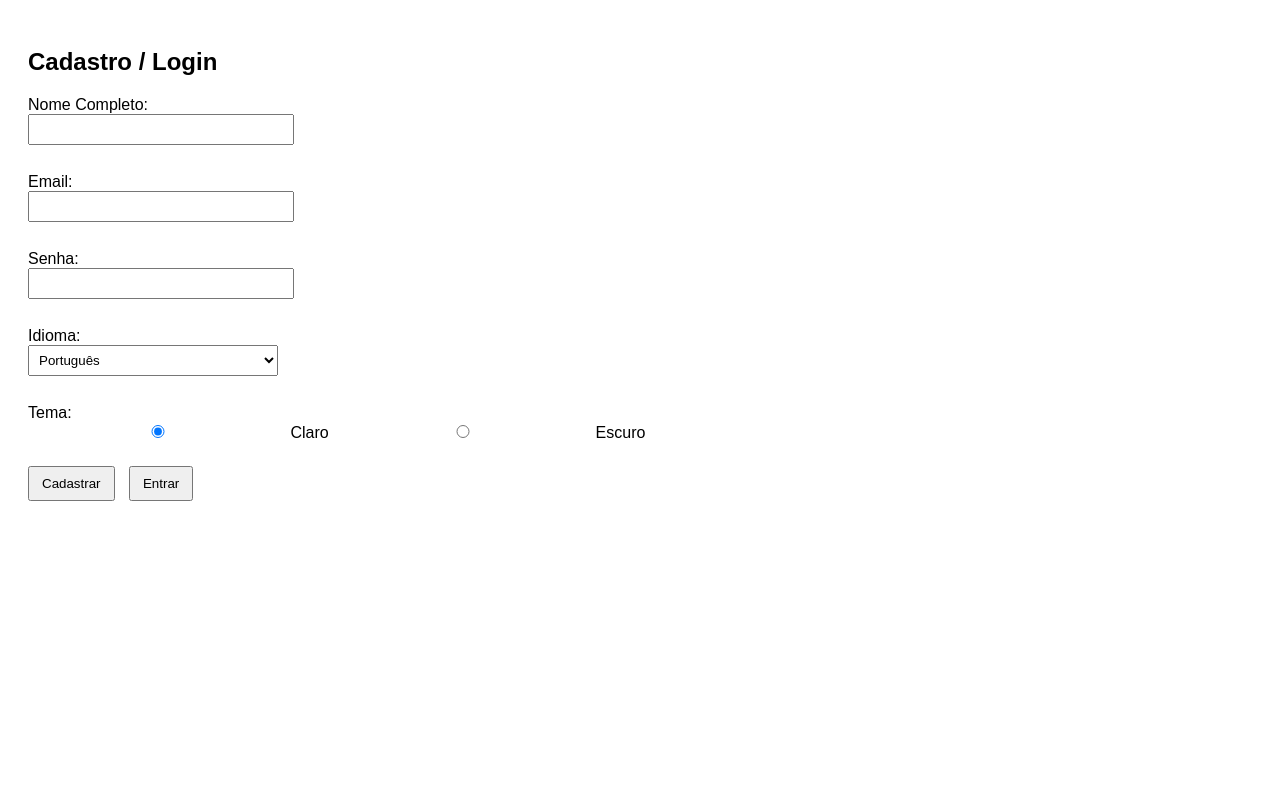
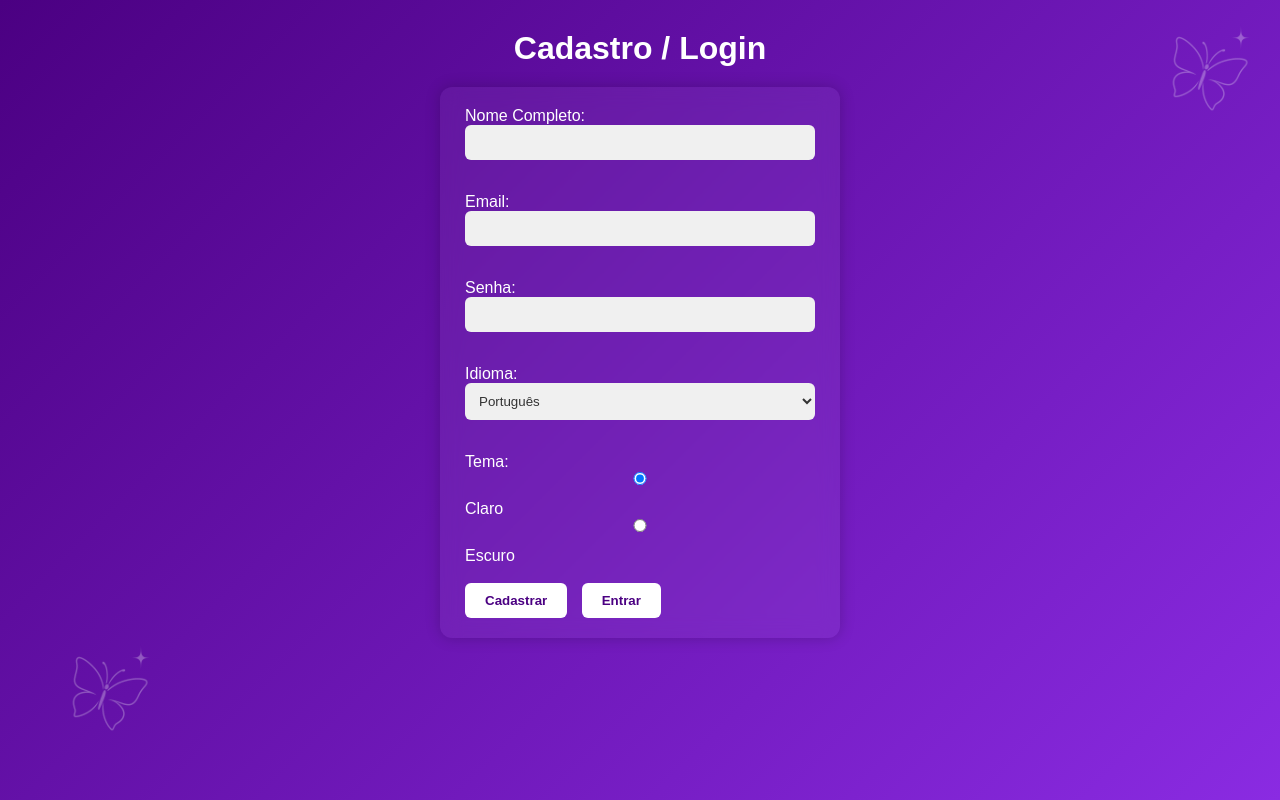
Before and after one commit to Tkr7-Alice/Sistema_Memoria_Poo, a PHP site: page / in a window 1280 px wide. Run offline with PHP 8.4, Linux system fonts and the light colour scheme.

Commit message:
Atualizando códigos abertos4

```diff
--- a/assets/style.css
+++ b/assets/style.css
@@ -1,34 +1,98 @@
+/* Reset básico */
+* {
+    margin: 0;
+    padding: 0;
+    box-sizing: border-box;
+}
+
+/* Fundo com degradê roxo */
 body {
     font-family: Arial, sans-serif;
-    padding: 20px;
-    transition: background-color 0.3s, color 0.3s;
+    min-height: 100vh;
+    background: linear-gradient(135deg, #4b0082, #8a2be2);
+    color: #fff;
+    display: flex;
+    flex-direction: column;
+    align-items: center;
+    padding: 30px 20px;
+    position: relative;
 }
 
-/* Tema Claro */
-.tema-claro {
-    background-color: #f9f9f9;
-    color: #222;
+/* Título */
+h2 {
+    font-size: 2rem;
+    margin-bottom: 20px;
+    text-align: center;
 }
 
-/* Tema Escuro */
-.tema-escuro {
-    background-color: #1e1e1e;
-    color: #ddd;
+/* Formulário */
+form {
+    background-color: rgba(255, 255, 255, 0.05);
+    padding: 20px 25px;
+    border-radius: 12px;
+    box-shadow: 0 0 15px rgba(0,0,0,0.2);
+    width: 100%;
+    max-width: 400px;
+    backdrop-filter: blur(10px);
 }
 
-form input, form select {
-    padding: 6px;
-    margin-bottom: 10px;
-    width: 250px;
+/* Inputs e selects */
+form input,
+form select {
+    padding: 10px;
+    margin-bottom: 15px;
+    width: 100%;
+    border: none;
+    border-radius: 6px;
+    background-color: #f0f0f0;
+    color: #333;
 }
 
+/* Botões */
 form button {
-    padding: 8px 12px;
+    padding: 10px 20px;
     margin-right: 10px;
+    border: none;
+    border-radius: 6px;
+    background-color: #ffffff;
+    color: #4b0082;
+    font-weight: bold;
     cursor: pointer;
 }
 
-a {
-    color: royalblue;
-    text-decoration: none;
+form button:hover {
+    background-color: #eee;
 }
+
+/* Borboletas */
+.borboleta {
+    position: absolute;
+    width: 120px;
+    opacity: 0.3;
+    pointer-events: none;
+}
+
+.borboleta.dir {
+    top: 10px;
+    right: 10px;
+}
+
+.borboleta.esq {
+    bottom: 50px;
+    left: 50px;
+}
+
+/* Responsivo */
+@media (max-width: 480px) {
+    form {
+        padding: 15px 20px;
+    }
+
+    h2 {
+        font-size: 1.5rem;
+    }
+
+    .borboleta {
+        width: 80px;
+    }
+}
--- a/index.php
+++ b/index.php
@@ -127,5 +127,7 @@ if ($_SERVER['REQUEST_METHOD'] === 'POST') {
         <button type="submit" name="acao" value="cadastrar">Cadastrar</button>
         <button type="submit" name="acao" value="login">Entrar</button>
     </form>
+    <img src="assets/img/borboleta.png" class="borboleta dir" alt="Borboleta topo">
+    <img src="assets/img/borboleta.png" class="borboleta esq" alt="Borboleta base">
 </body>
 </html>
```
Also changed, not shown: assets/img/borboleta.png (added).
